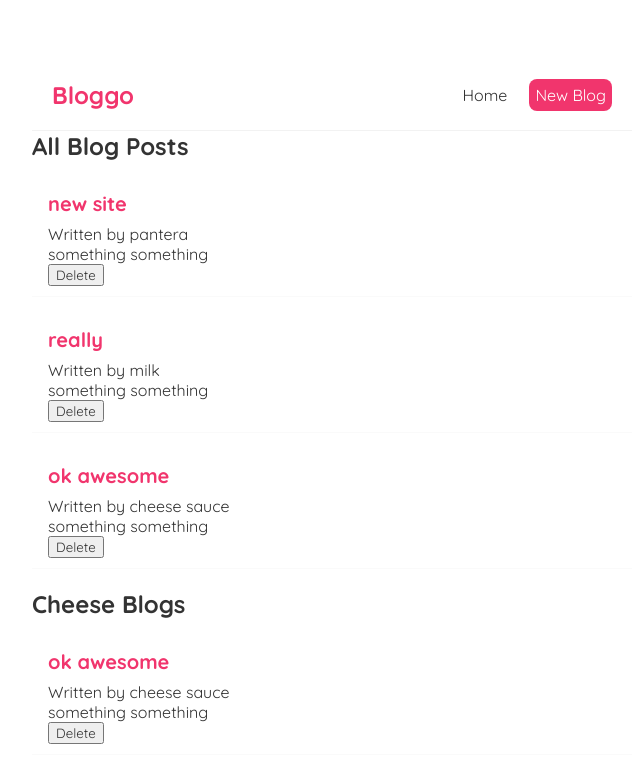
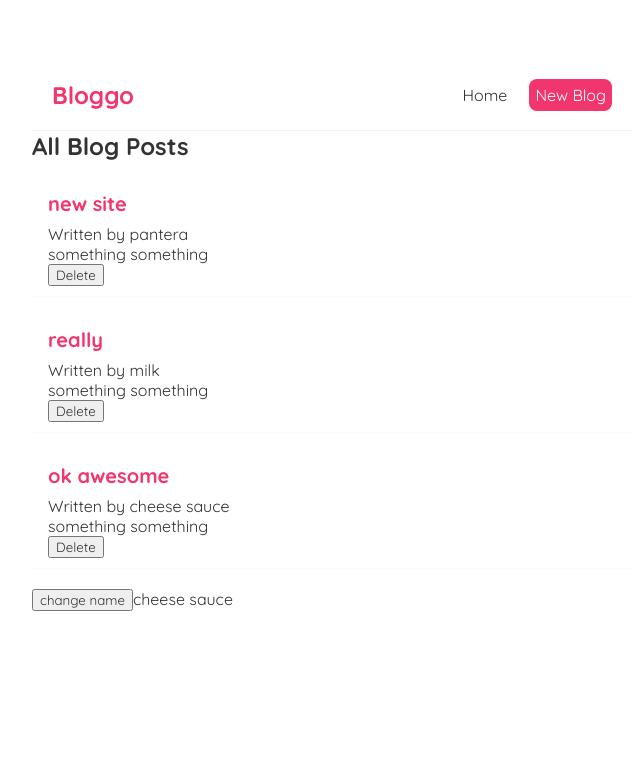
Before and after one commit to ColbyWTaylor/React-JS-Blog-with-JSON-Server, a React (Create React App) app: page / in a window 1280 px wide. Shown: the top 782 px of the page, without its empty margins (308-951 px from the left). Built offline with nearby package versions, Linux system fonts and the light colour scheme; the HTML template or start-up script is replaced by a standard one.

Commit message:
filter delete blog post cleaned

```diff
--- a/src/Home.js
+++ b/src/Home.js
@@ -1,4 +1,4 @@
-import { useState } from "react";
+import { useState, useEffect } from "react";
 import BlogList from "./BlogList";
 
 const Home = () => {
@@ -18,6 +18,12 @@ const Home = () => {
     },
   ]);
 
+  const [name, setName] = useState("cheese sauce");
+
+  useEffect(() => {
+    console.log(blogs);
+  }, []);
+
   const handleDelete = (id) => {
     const newBlogs = blogs.filter((blog) => blog.id !== id);
     setBlogs(newBlogs);
@@ -30,10 +36,9 @@ const Home = () => {
         title={"All Blog Posts"}
         handleDelete={handleDelete}
       />
-      <BlogList
-        blogs={blogs.filter((blog) => blog.author === "cheese sauce")}
-        title={"Cheese Blogs"}
-      />
+      <button onClick={() => setName("Luigi")}>change name</button>
+
+      {name}
     </div>
   );
 };
```
Also changed, not shown: 1 other file (tests, documents, lock files or other folders).
